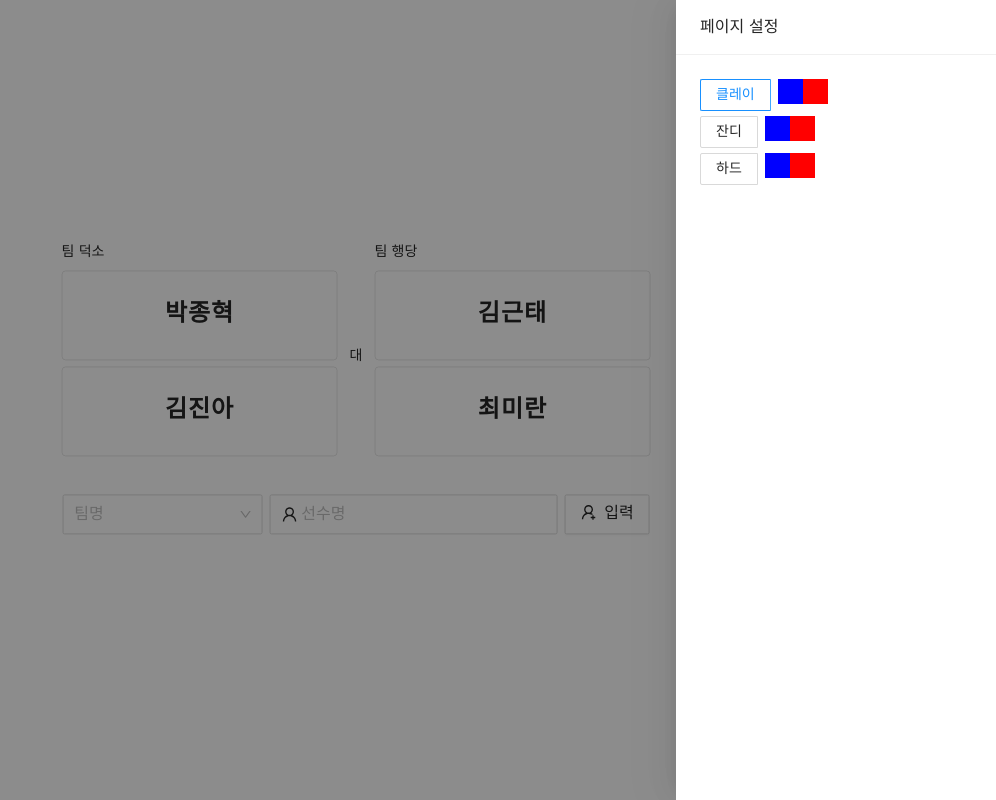
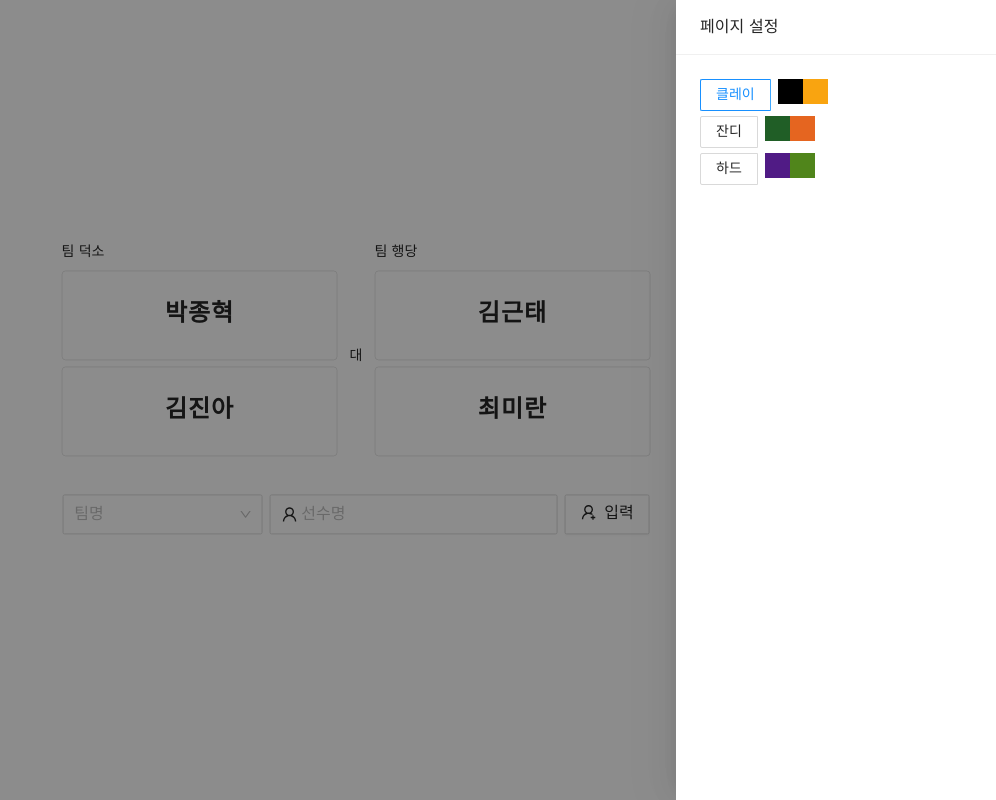
Before and after one commit to parkoon/tns-scoreboard, a React (Create React App) app: page /board in a window 1280 px wide. Both pictures are taken after a click on the element 1242 px from the left and 762 px from the top of the page. Shown: the whole page, without its empty margins (284-1280 px from the left). Built offline with nearby package versions, Linux system fonts and the light colour scheme.

Commit message:
update smaple color 💄

```diff
--- a/src/App.tsx
+++ b/src/App.tsx
@@ -21,6 +21,7 @@ import Setting from './components/atoms/Setting';
 import ColorPallet from './components/atoms/ColorPallet';
 import { RadioChangeEvent } from 'antd/lib/radio';
 import { useTheme } from './context/ThemeContext';
+import { THEME_COLOR } from './constants/theme';
 
 function App() {
     const [visible, setVisible] = useState(false);
@@ -59,20 +60,29 @@ function App() {
                         <Radio.Button style={{ marginRight: '7px' }} value="clay">
                             클레이
                         </Radio.Button>
-                        <ColorPallet />
+                        <ColorPallet
+                            primary={THEME_COLOR['clay'].primary}
+                            secondary={THEME_COLOR['clay'].secondary}
+                        />
                     </Row>
 
                     <Row>
                         <Radio.Button style={{ marginRight: '7px' }} value="lawn">
                             잔디
                         </Radio.Button>
-                        <ColorPallet />
+                        <ColorPallet
+                            primary={THEME_COLOR['lawn'].primary}
+                            secondary={THEME_COLOR['lawn'].secondary}
+                        />
                     </Row>
                     <Row>
                         <Radio.Button style={{ marginRight: '7px' }} value="hard">
                             하드
                         </Radio.Button>
-                        <ColorPallet />
+                        <ColorPallet
+                            primary={THEME_COLOR['hard'].primary}
+                            secondary={THEME_COLOR['hard'].secondary}
+                        />
                     </Row>
                 </Radio.Group>
                 {/* <Form.Item label="Input">
--- a/src/components/atoms/ColorPallet.tsx
+++ b/src/components/atoms/ColorPallet.tsx
@@ -8,22 +8,26 @@ const StyledColorPallet = styled.div`
     margin-bottom: 12px;
 `;
 
-const StyledLeftColor = styled.div`
+const StyledLeftColor = styled.div<{ color: string }>`
     width: 50%;
     height: 100%;
-    background: blue;
+    background: ${(props) => props.color};
 `;
-const StyledRightColor = styled.div`
+const StyledRightColor = styled.div<{ color: string }>`
     width: 50%;
     height: 100%;
-    background: red;
+    background: ${(props) => props.color};
 `;
 
-function ColorPallet() {
+type ColorPallet = {
+    primary: string;
+    secondary: string;
+};
+function ColorPallet({ primary, secondary }: ColorPallet) {
     return (
         <StyledColorPallet>
-            <StyledLeftColor />
-            <StyledRightColor />
+            <StyledLeftColor color={primary} />
+            <StyledRightColor color={secondary} />
         </StyledColorPallet>
     );
 }
```
